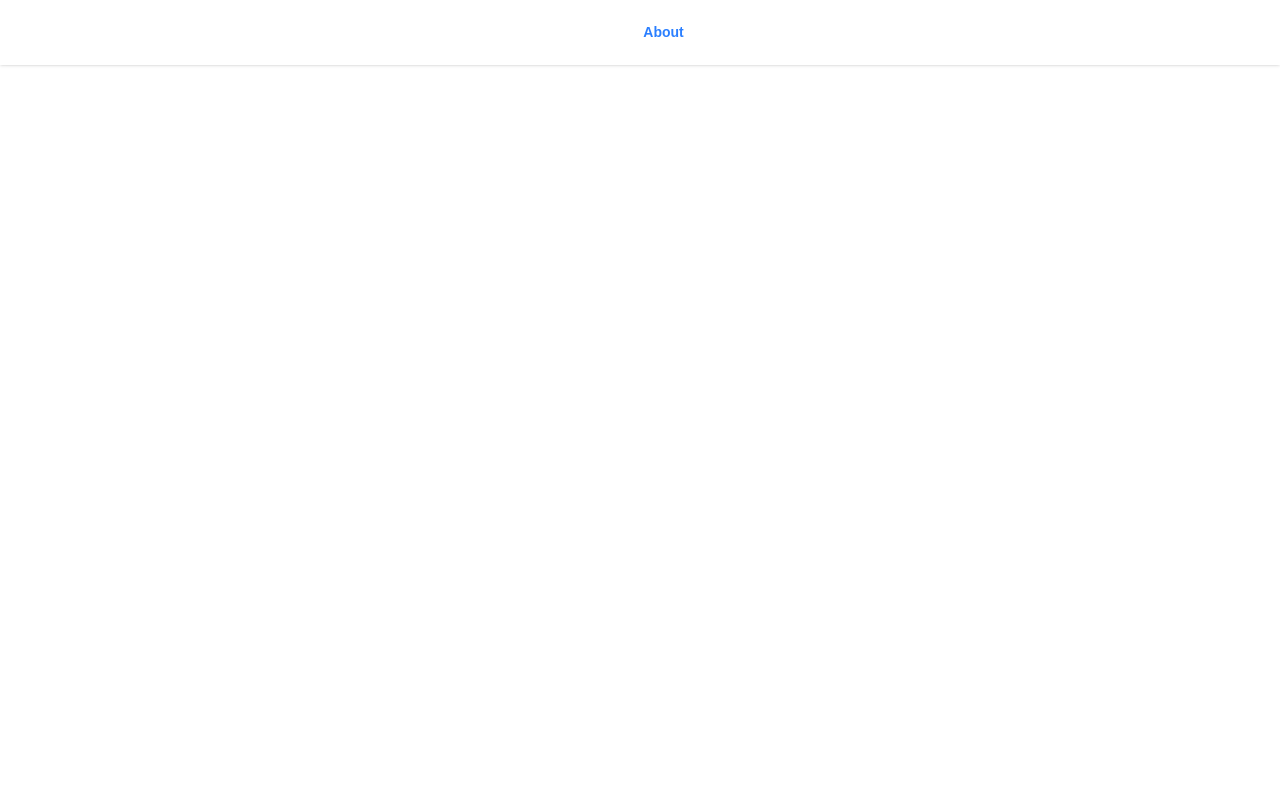
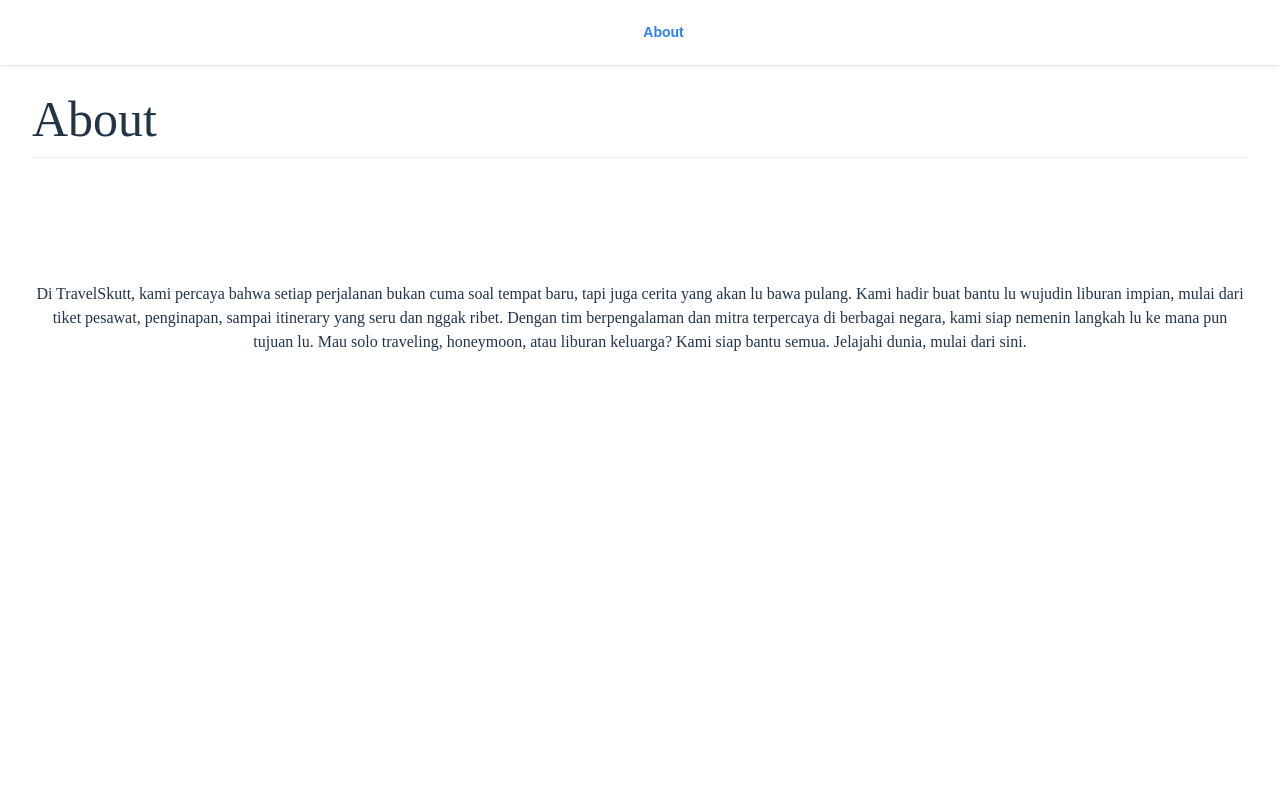
Before and after one commit to iball2309/kel_1, a React (Vite) app: page /about in a window 1280 px wide. Shown: the top 800 px of the page. Built offline with nearby package versions, Linux system fonts and the light colour scheme.

Commit message:
About imam

```diff
--- a/package.json
+++ b/package.json
@@ -15,7 +15,7 @@
     "@tailwindcss/vite": "^4.1.11",
     "react": "^19.1.0",
     "react-dom": "^19.1.0",
-    "react-router-dom": "^7.6.3",
+    "react-router-dom": "^7.7.0",
     "tailwindcss": "^4.1.11"
   },
   "devDependencies": {
--- a/src/App.css
+++ b/src/App.css
@@ -2,6 +2,9 @@
 @plugin "daisyui";
 @import "@fontsource/mochiy-pop-one";
 /* @import url("https://fonts.googleapis.com/css2?family=Permanent+Marker&display=swap"); */
+@import url("https://fonts.googleapis.com/css2?family=Rubik:ital,wght@0,300..900;1,300..900&display=swap");
+@import url("https://fonts.googleapis.com/css2?family=Bitcount+Prop+Single:wght@100..900&display=swap");
+@import url("https://fonts.googleapis.com/css2?family=Dancing+Script:wght@400..700&display=swap");
 #root {
   max-width: 1280px;
   margin: 0 auto;
@@ -20,7 +23,14 @@
   font-style: italic;
 }
 
-.custom-footer {
+.about-custom {
+  font-family: "Permanent Marker", cursive;
+  font-weight: 400;
+}
+.text-about {
+  font-family: "Dancing Script", cursive;
+  font-optical-sizing: auto;
+  font-style: normal;
 }
 
 @keyframes logo-spin {
--- a/src/pages/about.jsx
+++ b/src/pages/about.jsx
@@ -1,7 +1,25 @@
 import "../App.css";
 
 function About() {
-  return <h1>ubah dari punya tiara About</h1>;
+  return (
+    <div className="" style={{ marginTop: "50px" }}>
+      <h1
+        className="about-custom"
+        style={{ textAlign: "left", fontSize: "50px" }}
+      >
+        About
+      </h1>
+      <div className="text-about grid place-content-center border-t border-base-300 h-80">
+        Di TravelSkutt, kami percaya bahwa setiap perjalanan bukan cuma soal
+        tempat baru, tapi juga cerita yang akan lu bawa pulang. Kami hadir buat
+        bantu lu wujudin liburan impian, mulai dari tiket pesawat, penginapan,
+        sampai itinerary yang seru dan nggak ribet. Dengan tim berpengalaman dan
+        mitra terpercaya di berbagai negara, kami siap nemenin langkah lu ke
+        mana pun tujuan lu. Mau solo traveling, honeymoon, atau liburan
+        keluarga? Kami siap bantu semua. Jelajahi dunia, mulai dari sini.
+      </div>
+    </div>
+  );
 }
 
 export default About;
```
Also changed, not shown: 1 other file (tests, documents, lock files or other folders).
